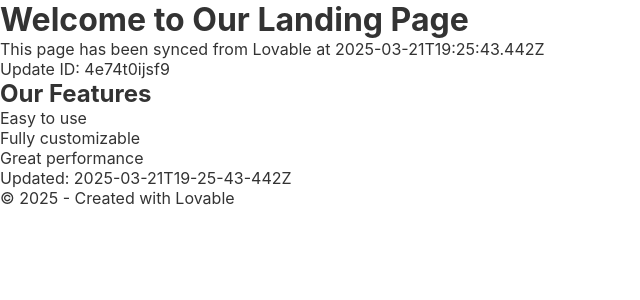
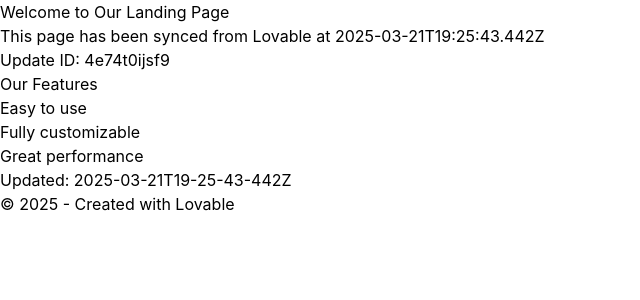
Before and after one commit to dameiso412/sculptra-youth-restoration, a React (Vite) app: page / in a window 1280 px wide. Shown: the top 300 px of the page, without its empty margins (0-640 px from the left). Built offline with nearby package versions, Linux system fonts and the light colour scheme.

Commit message:
Update src/index.css - 2025-03-21T23:45:51.018Z

```diff
--- a/src/index.css
+++ b/src/index.css
@@ -1,35 +1,39 @@
-/* index.css - Updated: 2025-03-21T23:33:51.811Z */
-/* Basic CSS reset and normalization */
-* {
+
+@tailwind base;
+@tailwind components;
+@tailwind utilities;
+
+:root {
+  --primary-color: #4285f4;
+  --secondary-color: #34a853;
+  --text-color: #333;
+  --background-color: #fff;
+}
+
+html, body {
   margin: 0;
   padding: 0;
-  box-sizing: border-box;
-}
-
-body {
-  font-family: 'Inter', -apple-system, BlinkMacSystemFont, 'Segoe UI', Roboto, Oxygen, Ubuntu, Cantarell, 'Open Sans', 'Helvetica Neue', sans-serif;
+  font-family: -apple-system, BlinkMacSystemFont, 'Segoe UI', 'Roboto', 'Oxygen',
+    'Ubuntu', 'Cantarell', 'Fira Sans', 'Droid Sans', 'Helvetica Neue',
+    sans-serif;
   -webkit-font-smoothing: antialiased;
   -moz-osx-font-smoothing: grayscale;
-  color: #333;
-  background-color: #fff;
-  min-height: 100vh;
+  width: 100%;
+  height: 100%;
 }
 
 #root {
-  display: flex;
-  flex-direction: column;
-  min-height: 100vh;
+  width: 100%;
+  height: 100%;
 }
 
-a {
-  color: #4285f4;
-  text-decoration: none;
+code {
+  font-family: source-code-pro, Menlo, Monaco, Consolas, 'Courier New',
+    monospace;
 }
 
-a:hover {
-  text-decoration: underline;
+h1, h2, h3, h4, h5, h6 {
+  margin-top: 0;
 }
 
-button {
-  cursor: pointer;
-}
+/* Last updated: 2025-03-21T23:45:51.018Z */
```
